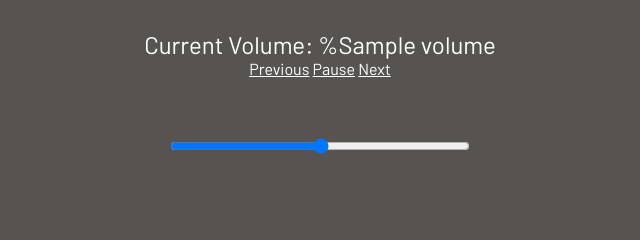
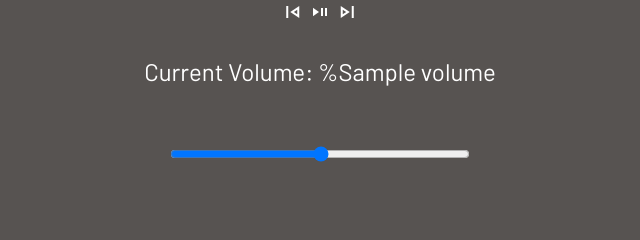
Before and after one commit to reyes256/sonos-volume-controller, a Flask app: template templates/index.html in a window 1280 px wide. Shown: the part 203-443 px from the top of the page, without its empty margins (320-960 px from the left). Run offline with Flask 3, Linux system fonts and the light colour scheme; the template is opened without the code that fills it: most values are stand-ins (such as "Sample title", 1, 10 or a date in 2020); parts of the project's set-up code (start-up, migrations or seed data) failed here and were passed over.

Commit message:
Added icons to playback controls
Signed-off-by: Fernando Reyes <fernandoreyes.dev@gmail.com>

```diff
--- a/templates/index.html
+++ b/templates/index.html
@@ -5,30 +5,33 @@
     <meta http-equiv="X-UA-Compatible" content="IE=edge">
     <meta name="viewport" content="width=device-width, initial-scale=1.0">
     <link rel="icon" type="image/png" href="static/img/favicon.png">
+    <link rel="stylesheet" href="https://fonts.googleapis.com/css2?family=Material+Symbols+Outlined:opsz,wght,FILL,GRAD@48,500,1,0" />
+    <link rel="stylesheet" href="../static/css/styles.css">
     <link rel="stylesheet" href="{{url_for('static', filename='css/styles.css')}}">
     <title>Sonos Volume Controller</title>
 </head>
 <body>
     <form action="" method="post">
-        <h1>SONOS</h1>
-        <h2>{{ device_name }}</h2>
-        <h3>Host: {{ host_ip }}</h3>
+        <h1 class="title">SONOS</h1>
+        <h2 class="device_name">{{ device_name }}</h2>
+        <h3 class="host_ip">Host: {{ host_ip }}</h3>
 
-        <p>Current Volume: <span id="currentVolume">%{{ volume }}</span></p>
+        <div class="playback_controls">
+            <span class="material-symbols-outlined" onclick="previousSong()">skip_previous</span>
+            <span class="material-symbols-outlined" onclick="pauseSong()">play_pause</span>
+            <span class="material-symbols-outlined" onclick="nextSong()">skip_next</span>
+        </div>
 
-        <div>
-            <a href="" onclick="previousSong()">Previous</a>
-            <a href="" onclick="pauseSong()">Pause</a>
-            <a href="" onclick="nextSong()">Next</a>
-        </div>
-        <input type="range" id="newVolume" value="{{ volume }}" min="1" max="100" oninput="updateVolume()">
+        <p>Current Volume: %<span id="currentVolume">{{ volume }}</span></p>
+        <input type="range" id="volume_track" value="{{ volume }}" min="1" max="100" oninput="updateVolume()">
     </form>
 
     <script>
+        let songStatus = "{{ newSongStatus }}"
 
         function updateVolume() {
-            const value = document.getElementById('newVolume').value;
-            document.getElementById('currentVolume').innerText = `%${value}`;
+            const value = document.getElementById('volume_track').value;
+            document.getElementById('currentVolume').innerText = `${value}`;
 
             const formData = new FormData();
             formData.append('newVolume', value);
```
